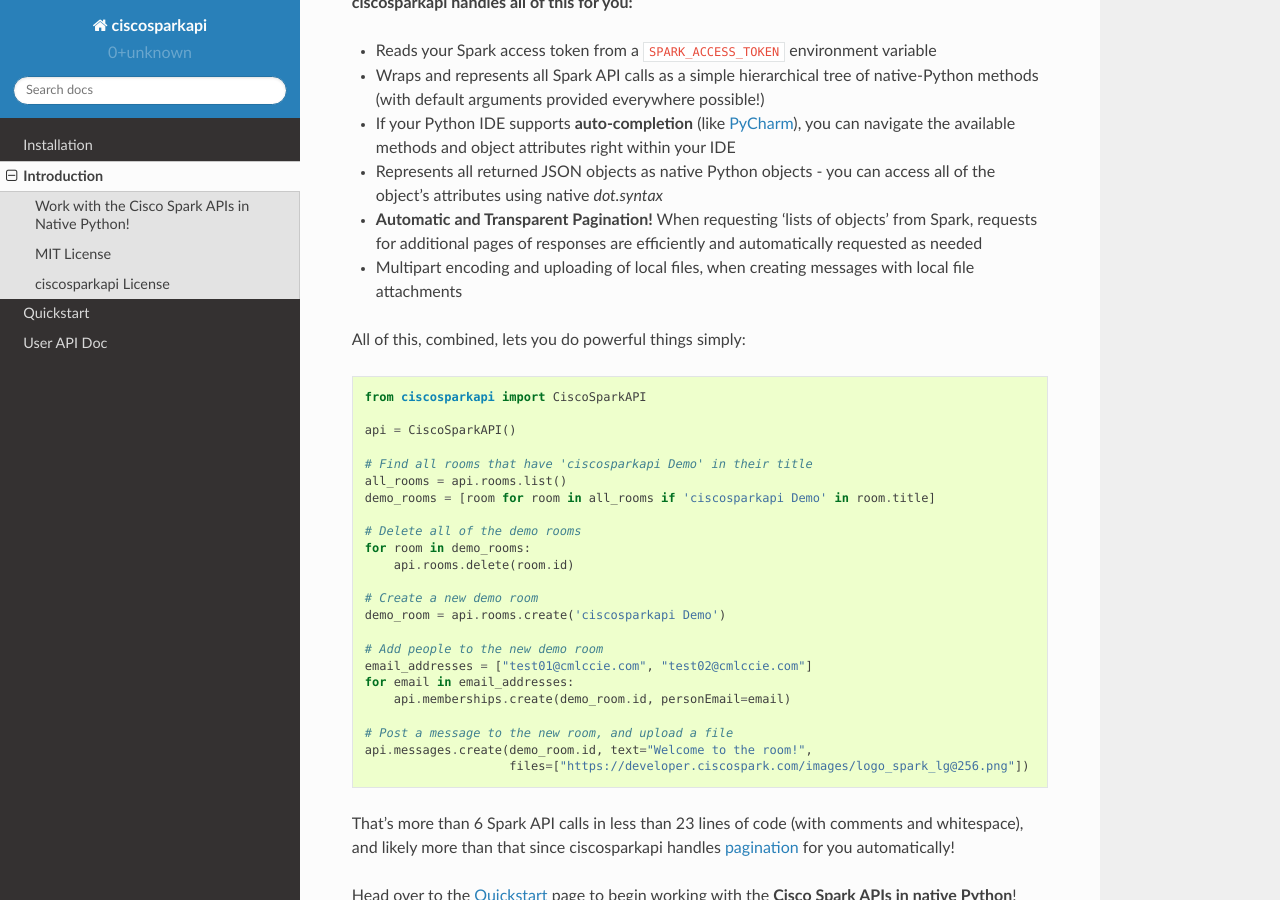
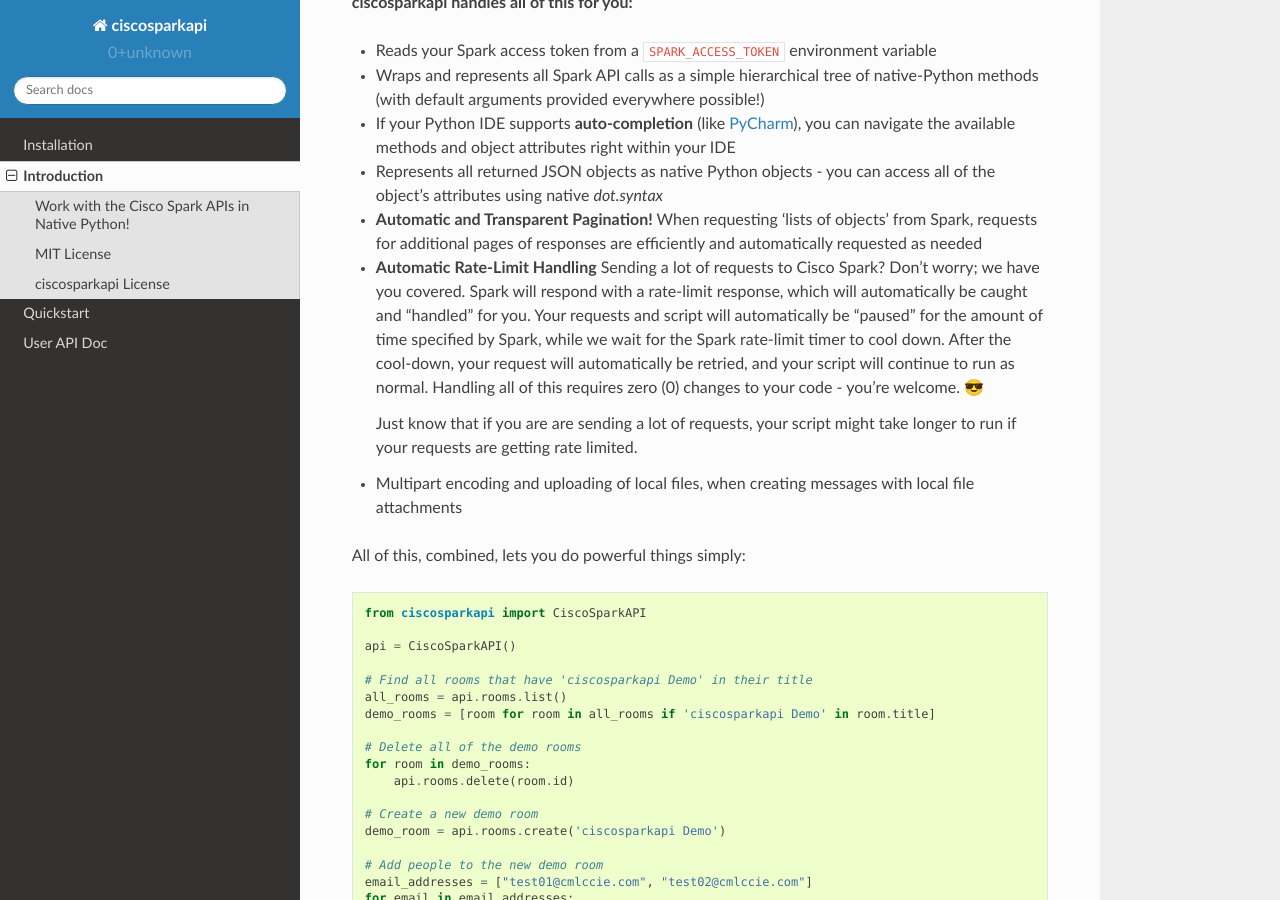
Before and after one commit to WebexCommunity/WebexPythonSDK, a Sphinx documentation site: the page built from docs/user/intro.rst, in a window 1280 px wide and 900 px high, scrolled down 1237 px. Built offline with Sphinx 7.4.7 and the Read the Docs theme 2.0.0, drawn with Linux system fonts in a browser that asks for light colours.

Commit message:
Update docs to include note on new Rate Limiting support

```diff
--- a/docs/user/intro.rst
+++ b/docs/user/intro.rst
@@ -83,6 +83,18 @@
   from Spark, requests for additional pages of responses are efficiently and
   automatically requested as needed
 
++ **Automatic Rate-Limit Handling**  Sending a lot of requests to Cisco Spark?
+  Don't worry; we have you covered.  Spark will respond with a rate-limit
+  response, which will automatically be caught and "handled" for you.  Your
+  requests and script will automatically be "paused" for the amount of time
+  specified by Spark, while we wait for the Spark rate-limit timer to cool
+  down.  After the cool-down, your request will automatically be retried, and
+  your script will continue to run as normal.  Handling all of this requires
+  zero (0) changes to your code - you're welcome.  😎
+
+  Just know that if you are are sending a lot of requests, your script might
+  take longer to run if your requests are getting rate limited.
+
 + Multipart encoding and uploading of local files, when creating messages with
   local file attachments
 
```
